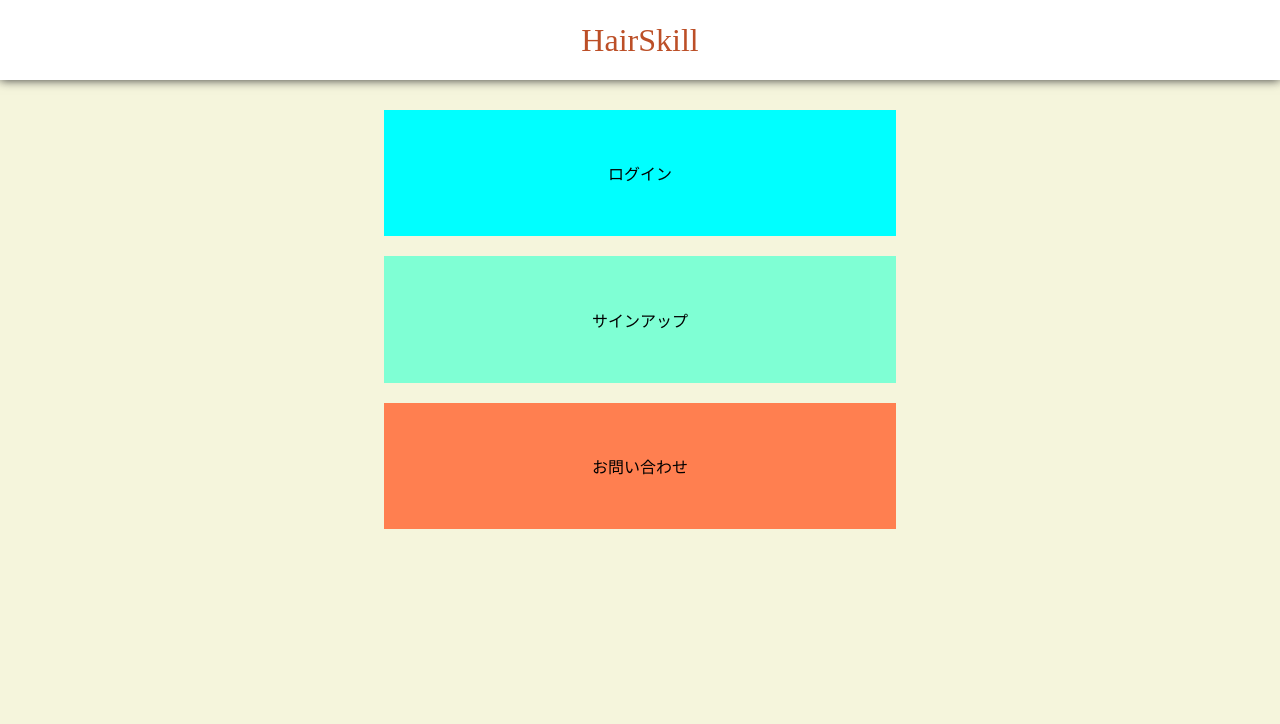
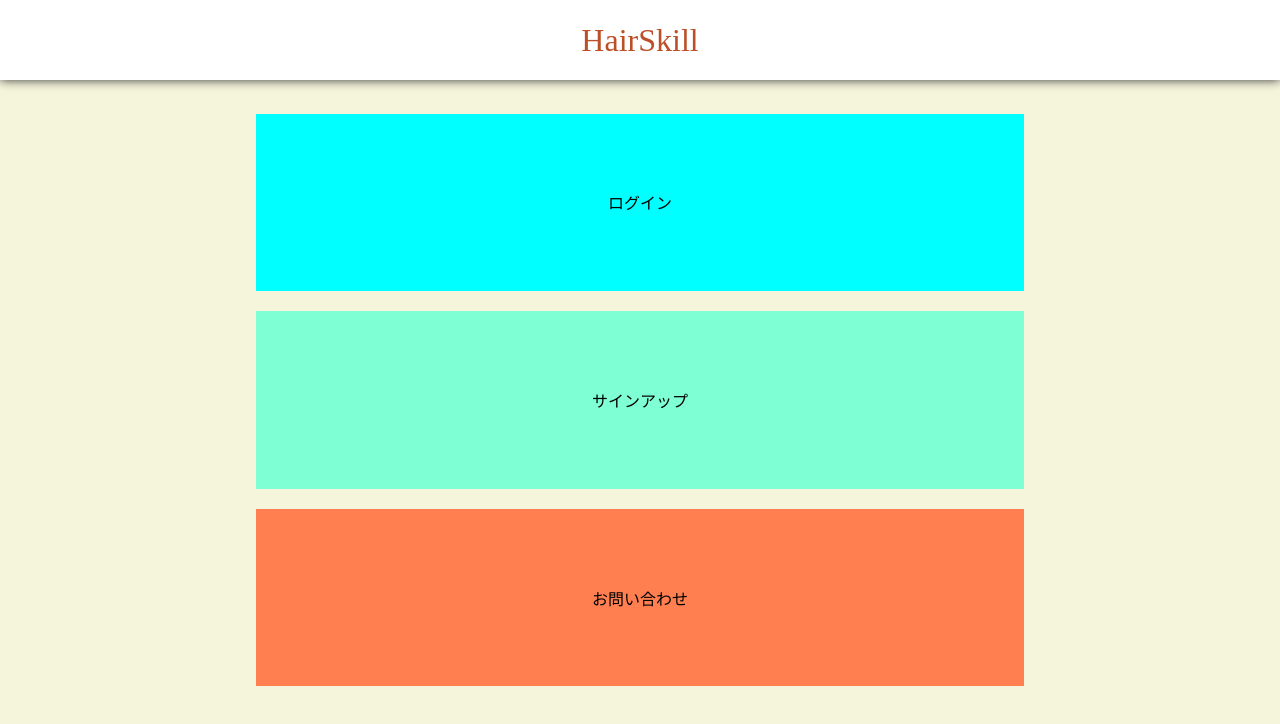
Before and after one commit to chobi0228/hairskill, a Next.js app in the folder frontend/app/: page / in a window 1280 px wide. Shown: the top 724 px of the page. Built offline with nearby package versions, Linux system fonts and the light colour scheme.

Commit message:
レイアウト

```diff
--- a/frontend/app/src/pages/all/components/footer.component.tsx
+++ b/frontend/app/src/pages/all/components/footer.component.tsx
@@ -8,7 +8,15 @@ export default function Footer() {
   if(current_user_id){
     return (
       <>
-        <footer></footer>
+        <footer>
+          <ul>
+            <li>Top</li>
+            <li>MyPage</li>
+            <li>Post</li>
+            <li>Calendar</li>
+            <li>Contact</li>
+          </ul>
+        </footer>
       </>
     );
   }
--- a/frontend/app/src/styles/globals.scss
+++ b/frontend/app/src/styles/globals.scss
@@ -7,18 +7,21 @@
   list-style: none;
   box-sizing: border-box;
 }
+#__next{
+  height: 100%;
+}
 html,body{
   background-color: #f5f5dcf7;
-  min-height: 100vh;
+  height: 100%;
 }
-.contaiainer {
+.container {
   width: 100%;
+  height: 100%;
   position: relative;
 }
 main {
   height: 100%;
   padding: 100px 0;
-  min-height: 100vh;
 }
 a {
   text-decoration: none;
--- a/frontend/app/src/styles/home/top.scss
+++ b/frontend/app/src/styles/home/top.scss
@@ -1,12 +1,15 @@
 @import "../mixins/layout_mixin";
 .top {
     width: 100%;
-    text-align: center;
-    @media (max-width: 500px) {
-        margin: 50% auto;
-    }
+    height: 100%;
+    display: flex;
+    justify-content: center;
+    align-items: center;
+    // @media (max-width: 500px) {
+    //     margin: 50% auto;
+    // }
     &__navigation {
-        width: 40%;
+        width: 60%;
         text-align: center;
         display: inline-grid;
 
--- a/frontend/app/src/styles/layouts/flame.scss
+++ b/frontend/app/src/styles/layouts/flame.scss
@@ -1,7 +1,20 @@
 @import "../mixins/layout_mixin";
 .header{
-    @include useHeaderOrFooter("top")
+    @include useHeaderOrFooter("top");
 }
 footer{
-    @include useHeaderOrFooter("bottom")
+    @include useHeaderOrFooter("bottom");
+    ul{
+        width: 100%;
+        height: 100%;
+        display: flex;
+        li{
+            height: 100%;
+            width: 20%;
+            display: flex;
+            align-items: center;
+            justify-content: center;
+            border: 1px grey solid;
+        }
+    }
 }
--- a/frontend/app/src/styles/mixins/layout_mixin.scss
+++ b/frontend/app/src/styles/mixins/layout_mixin.scss
@@ -5,13 +5,13 @@
     justify-content: center;
     @if $setting_position == "top" {
         top: 0;
+        font-size: xx-large;
     }
     @if $setting_position == "bottom" {
         bottom: 0;
     }
     width: 100%;
     height: 80px;
-    font-size: xx-large;
     font-family: serif;
     color: #bc4f27;
     background-color: #fff;
--- a/frontend/app/src/styles/users/form.scss
+++ b/frontend/app/src/styles/users/form.scss
@@ -1,15 +1,7 @@
 .auth_form{
-    display: grid;
-    width: 38%;
+    width: 100%;
+    height: 100%;
+    width: 40%;
     margin: 0% auto;
-    @media (max-width: 500px) {
-        margin: 10px auto;
 
-    }
-     input {
-        margin: 10px 0;
-        @media (min-width: 500px) {
-            margin: 10px 0;
-        }
-     }
 }
```
Also changed, not shown: frontend/app/src/pages/users/login.tsx (+6 -1 lines), 1 other file (tests, documents, lock files or other folders).
